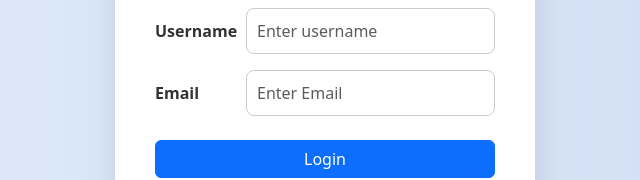
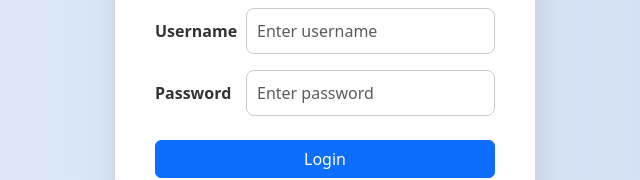
Before and after one commit to manilaxmisisvas/Online_Pharma_team4, a React (Vite) app in the folder frontend/online_pharma_team4/: page /login in a window 1280 px wide. Shown: the part 349-529 px from the top of the page, without its empty margins (315-955 px from the left). Built offline with nearby package versions, Linux system fonts and the light colour scheme.

Commit message:
uploading Login.jsx file and style

```diff
--- a/frontend/online_pharma_team4/src/components/Login.jsx
+++ b/frontend/online_pharma_team4/src/components/Login.jsx
@@ -5,21 +5,21 @@ import '../styles/Login.css';
 
 const Login = () => {
     const [identifier,setIdentifier]=useState("");
-    const[Email,setEmail]=useState("");
+    const[password,setPassword]=useState("");
     // Handle login logic here
     const handleSubmit=(e)=>{
         e.preventDefault();
         // Validate the form before proceeding
         if (!validateForm()) return;
         console.log("Identifier: ",identifier);
-        console.log("Email: ",Email);
+        console.log("Password: ",password);
         // Reset form fields
         setIdentifier("");
-        setEmail("");
+        setPassword("");
     }
     //validate the input fields
     const validateForm = () => {
-        if (!identifier.trim() || !Email.trim()) {
+        if (!identifier.trim() || !password.trim()) {
             alert("Please fill in all fields.");
             return false; //stop form submission
         }
@@ -49,19 +49,19 @@ const Login = () => {
                   </div>
                 </div>
 
-                {/* Email */}
+                {/* password */}
                 <div className="row mb-4 align-items-center">
-                  <label htmlFor="Email" className="col-sm-3 col-form-label">
-                    Email
+                  <label htmlFor="Password" className="col-sm-3 col-form-label">
+                    Password
                   </label>
                   <div className="col-sm-9">
                     <input
-                      type="Email"
+                      type="password"
                       className="form-control"
-                      id="Email"
-                      placeholder="Enter Email"
-                      value={Email}
-                      onChange={(e)=>setEmail(e.target.value)}
+                      id="password"
+                      placeholder="Enter password"
+                      value={password}
+                      onChange={(e)=>setPassword(e.target.value)}
                     />
                   </div>
                 </div>
```
